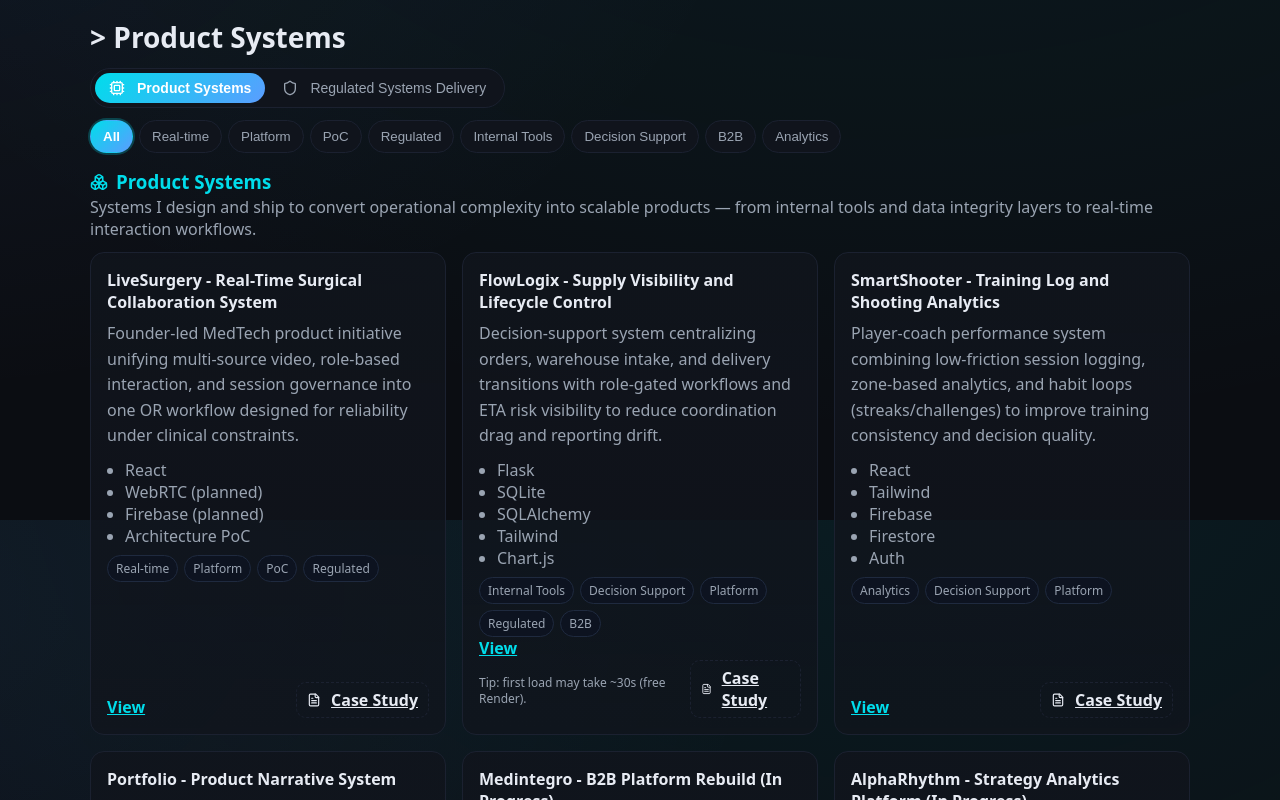
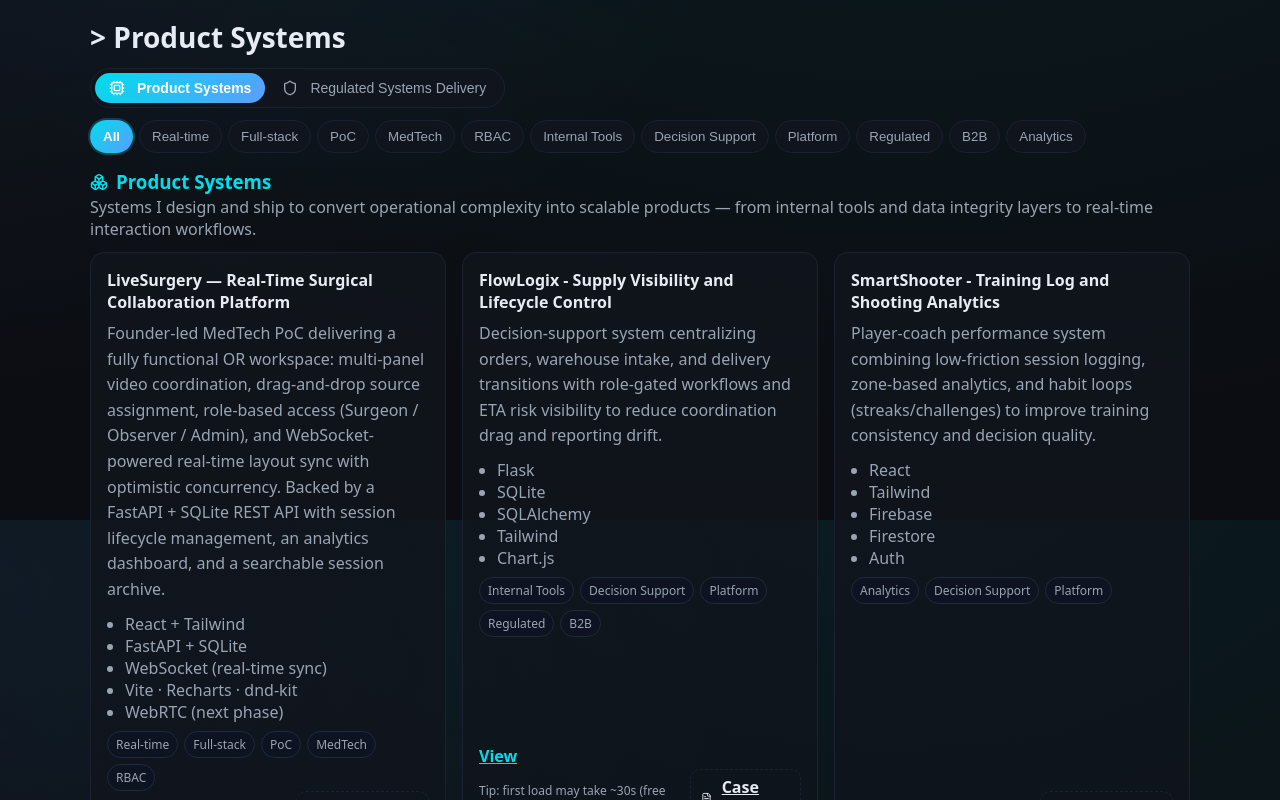
Before and after one commit to romahawk/portfolio-react, a React (Vite) app: page / in a window 1280 px wide. Shown: the part 5880-6680 px from the top of the page. Built offline with nearby package versions, Linux system fonts and the light colour scheme.

Commit message:
fix: reflect shipped LiveSurgery implementation in project card
Stack and description now match what is live: FastAPI, WebSocket,
dnd-kit, Recharts. Removed Firebase (planned) — never shipped.

```diff
--- a/src/data/projects.js
+++ b/src/data/projects.js
@@ -4,11 +4,11 @@
 export const techProjects = [
   {
     id: "livesurgery",
-    title: "LiveSurgery - Real-Time Surgical Collaboration System",
+    title: "LiveSurgery — Real-Time Surgical Collaboration Platform",
     summary:
-      "Founder-led MedTech product initiative unifying multi-source video, role-based interaction, and session governance into one OR workflow designed for reliability under clinical constraints.",
-    stack: ["React", "WebRTC (planned)", "Firebase (planned)", "Architecture PoC"],
-    tags: ["Real-time", "Platform", "PoC", "Regulated"],
+      "Founder-led MedTech PoC delivering a fully functional OR workspace: multi-panel video coordination, drag-and-drop source assignment, role-based access (Surgeon / Observer / Admin), and WebSocket-powered real-time layout sync with optimistic concurrency. Backed by a FastAPI + SQLite REST API with session lifecycle management, an analytics dashboard, and a searchable session archive.",
+    stack: ["React + Tailwind", "FastAPI + SQLite", "WebSocket (real-time sync)", "Vite · Recharts · dnd-kit", "WebRTC (next phase)"],
+    tags: ["Real-time", "Full-stack", "PoC", "MedTech", "RBAC"],
     link: "https://livesurgery.vercel.app/",
     caseStudy: "livesurgery",
   },
```
